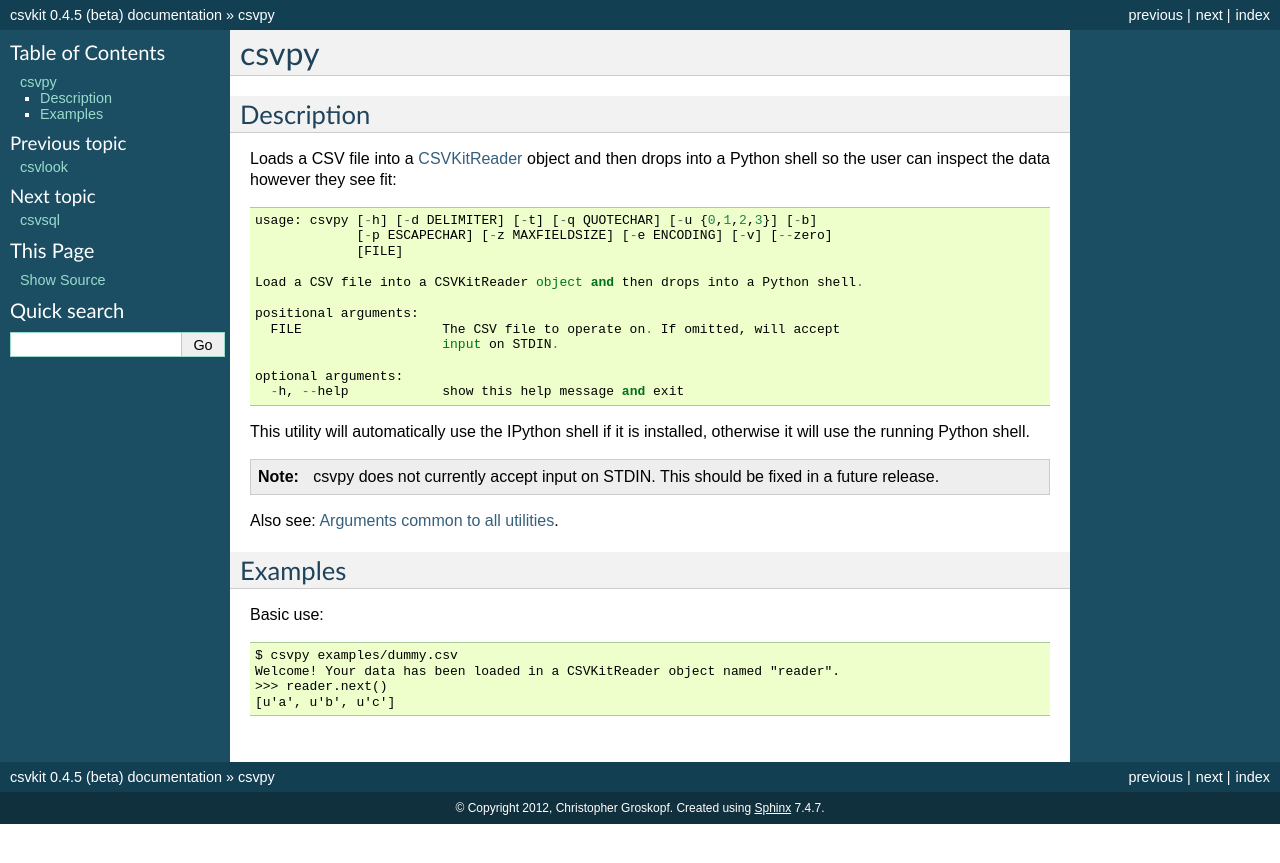
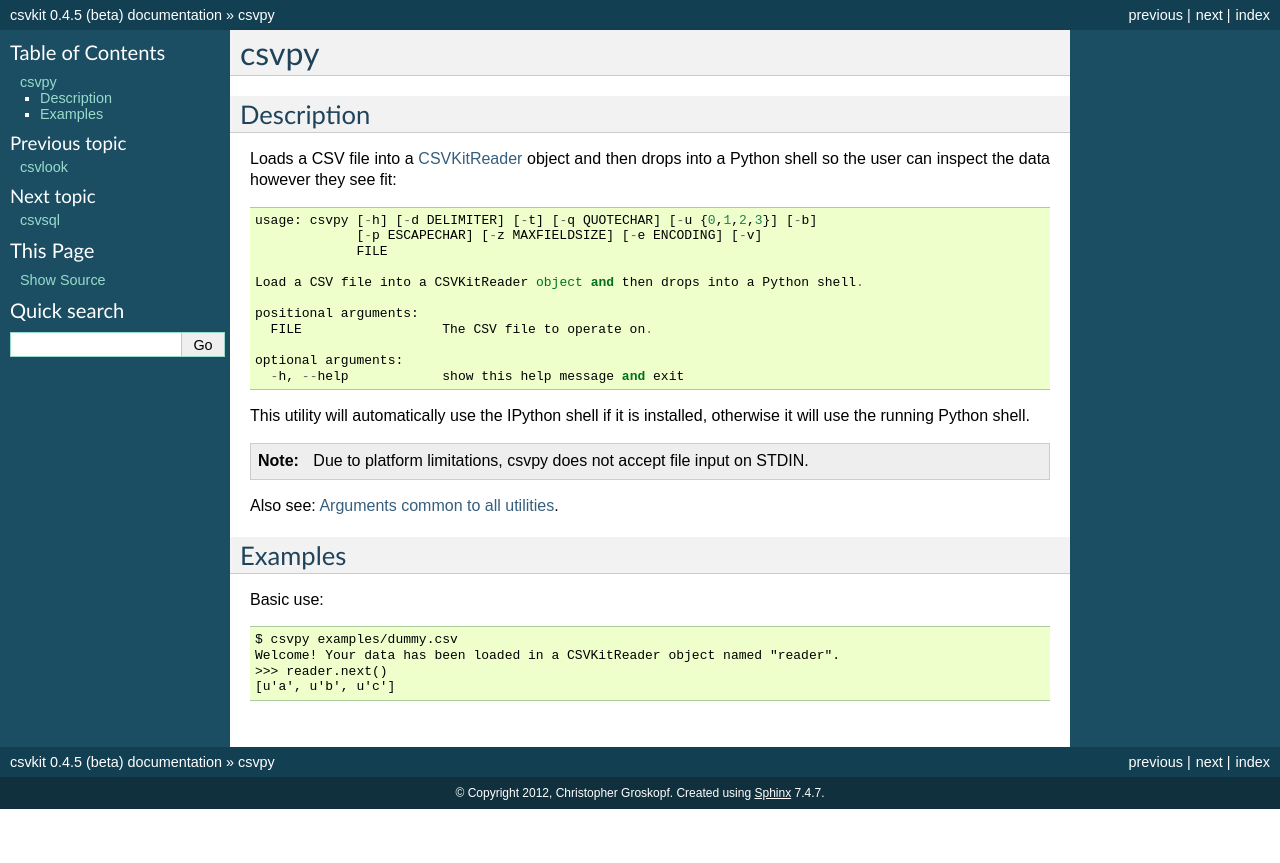
Before and after one commit to wireservice/csvkit, a Sphinx documentation site: the page built from docs/scripts/csvpy.rst, in a window 1280 px wide. Shown: the top 863 px of the page. Built offline with Sphinx 7.4.7, drawn with Linux system fonts in a browser that asks for light colours.

Commit message:
Clean up stdin handling in csvpy. Closes #179.

```diff
--- a/docs/scripts/csvpy.rst
+++ b/docs/scripts/csvpy.rst
@@ -8,14 +8,13 @@
 Loads a CSV file into a :doc:`CSVKitReader </api/csvkit>` object and then drops into a Python shell so the user can inspect the data however they see fit::
 
     usage: csvpy [-h] [-d DELIMITER] [-t] [-q QUOTECHAR] [-u {0,1,2,3}] [-b]
-                 [-p ESCAPECHAR] [-z MAXFIELDSIZE] [-e ENCODING] [-v] [--zero]
-                 [FILE]
+                 [-p ESCAPECHAR] [-z MAXFIELDSIZE] [-e ENCODING] [-v]
+                 FILE
 
     Load a CSV file into a CSVKitReader object and then drops into a Python shell.
 
     positional arguments:
-      FILE                  The CSV file to operate on. If omitted, will accept
-                            input on STDIN.
+      FILE                  The CSV file to operate on.
 
     optional arguments:
       -h, --help            show this help message and exit
@@ -24,7 +23,7 @@
 
 .. note::
 
-    csvpy does not currently accept input on STDIN. This should be fixed in a future release.
+    Due to platform limitations, csvpy does not accept file input on STDIN.
 
 Also see: :doc:`common_arguments`.
 
```
Also changed, not shown: 1 other file.
